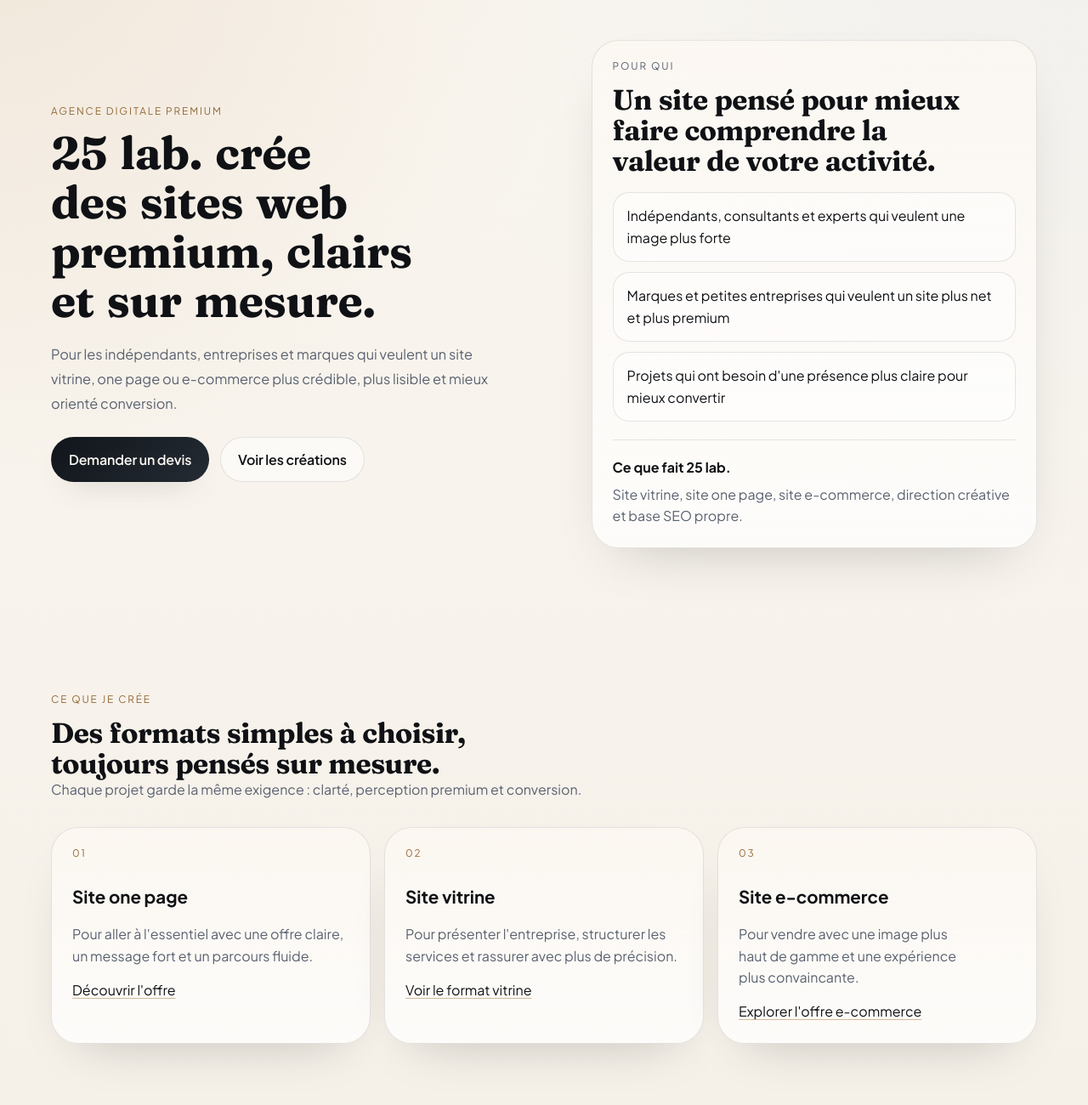
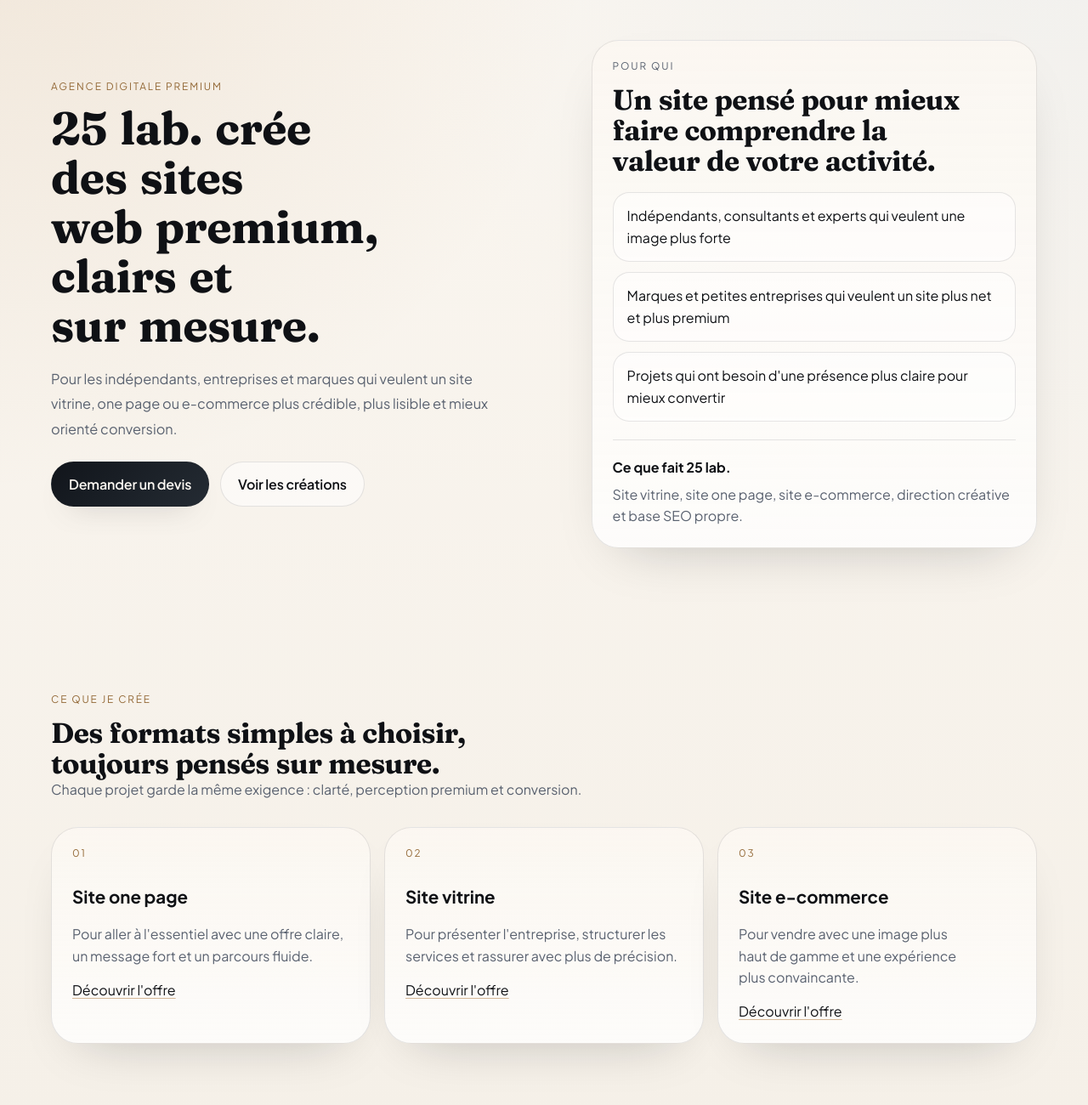
Before and after one commit to twentyfivelab/25lab., a plain HTML site: page index.html in a window 1280 px wide. Shown: the part 120-1420 px from the top of the page at 85% size. Drawn offline with Linux system fonts and the light colour scheme.

Commit message:
Update index.html

```diff
--- a/index.html
+++ b/index.html
@@ -75,7 +75,7 @@
       <section class="hero section container">
         <div class="hero-copy reveal">
           <p class="eyebrow">Agence digitale premium</p>
-          <h1>25 lab. crée des sites web premium, clairs et sur mesure.</h1>
+          <h1>25 lab. crée des <span class="hero-cluster">sites web&nbsp;premium</span>, clairs et sur mesure.</h1>
           <p class="hero-text">
             Pour les indépendants, entreprises et marques qui veulent un site vitrine, one page ou
             e-commerce plus crédible, plus lisible et mieux orienté conversion.
@@ -118,13 +118,13 @@
             <span class="mini-label">02</span>
             <h3>Site vitrine</h3>
             <p>Pour présenter l'entreprise, structurer les services et rassurer avec plus de précision.</p>
-            <a class="text-link" href="creations.html#site-vitrine">Voir le format vitrine</a>
+            <a class="text-link" href="creations.html#site-vitrine">Découvrir l'offre</a>
           </article>
           <article class="card service-card reveal">
             <span class="mini-label">03</span>
             <h3>Site e-commerce</h3>
             <p>Pour vendre avec une image plus haut de gamme et une expérience plus convaincante.</p>
-            <a class="text-link" href="creations.html#e-commerce">Explorer l'offre e-commerce</a>
+            <a class="text-link" href="creations.html#e-commerce">Découvrir l'offre</a>
           </article>
         </div>
       </section>
```
